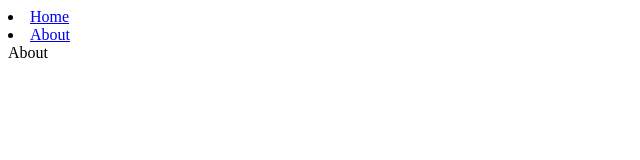
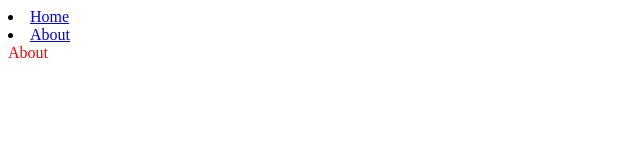
Before and after one commit to futureappworker/vite-react-app, a React (Vite) app: page /about in a window 1280 px wide. Shown: the top 160 px of the page, without its empty margins (0-640 px from the left). Built offline with nearby package versions, Linux system fonts and the light colour scheme.

Commit message:
feat: add scss module

```diff
--- a/package.json
+++ b/package.json
@@ -32,6 +32,7 @@
     "eslint-plugin-react": "^7.33.2",
     "eslint-plugin-react-hooks": "^4.6.0",
     "eslint-plugin-react-refresh": "^0.4.5",
+    "sass": "^1.69.6",
     "typescript": "^5.2.2"
   }
 }
--- a/src/pages/About/index.tsx
+++ b/src/pages/About/index.tsx
@@ -1,5 +1,7 @@
+import styles from './styles.module.scss';
+
 function About() {
-  return <div>About</div>;
+  return <div className={styles.about}>About</div>;
 }
 
 export default About;
--- /dev/null
+++ b/src/pages/About/styles.module.scss
@@ -0,0 +1,3 @@
+.about {
+  color: red;
+}
--- a/src/pages/Home/index.tsx
+++ b/src/pages/Home/index.tsx
@@ -1,5 +1,5 @@
 function Home() {
-  return <div>Home</div>;
+  return <div className="about">Home</div>;
 }
 
 export default Home;
--- a/vite.config.ts
+++ b/vite.config.ts
@@ -5,4 +5,17 @@ import tsconfigPaths from 'vite-tsconfig-paths';
 // https://vitejs.dev/config/
 export default defineConfig({
   plugins: [react(), tsconfigPaths(), splitVendorChunkPlugin()],
+  css: {
+    preprocessorOptions: {
+      scss: {
+        additionalData: (content) => {
+          let resultContent = '';
+          resultContent += '@import "./src/styles/variables.scss";';
+          resultContent += '@import "./src/styles/global.scss";';
+          resultContent += content;
+          return resultContent;
+        },
+      },
+    },
+  },
 });
```
Also changed, not shown: src/styles/global.scss (added), src/styles/variables.scss (added), 1 other file (tests, documents, lock files or other folders).
